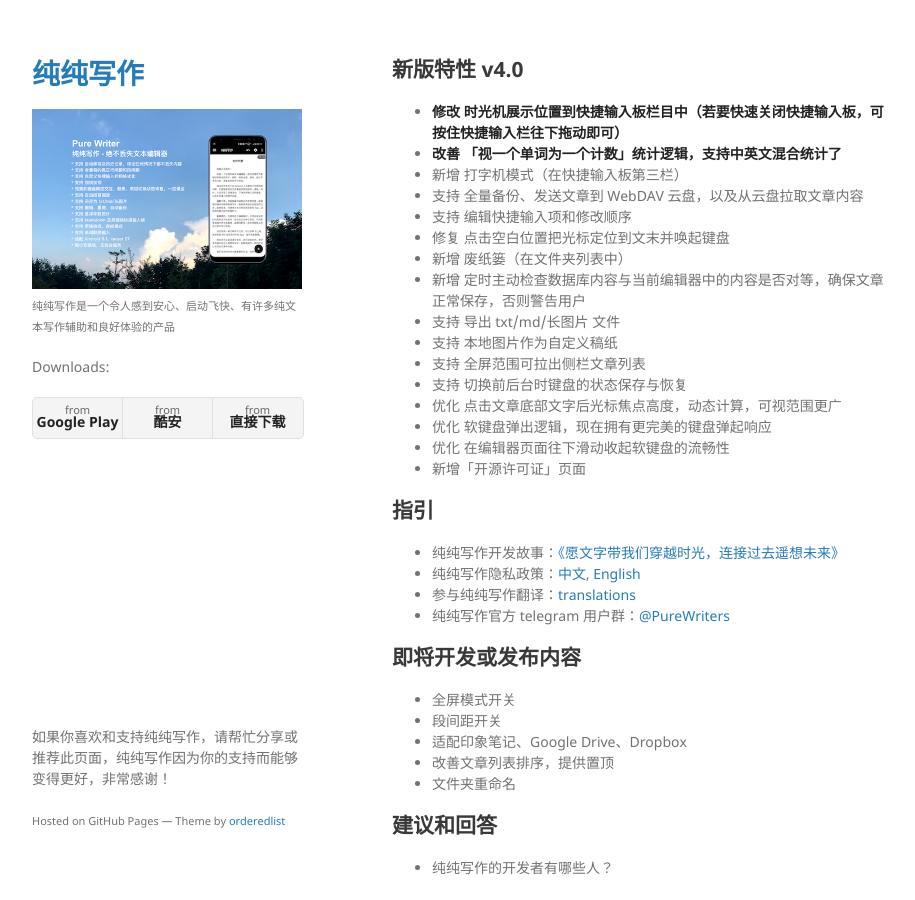
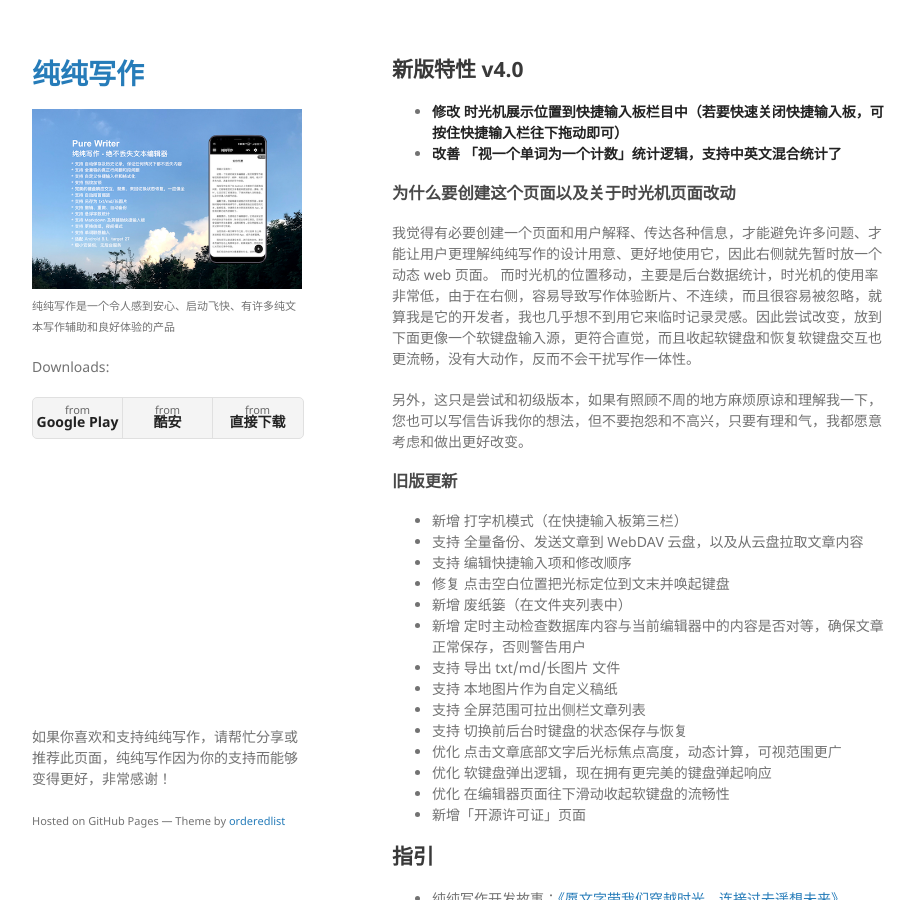
Before and after one commit to PureWriter/writer.drakeet.com, a Jekyll site: the page built from index.md, in a window 1280 px wide and 900 px high. Shown: the whole window, without its empty margins (178-1093 px from the left). Built offline with Jekyll 4.4.1, drawn with Linux system fonts in a browser that asks for light colours; our own code applies the rules of GitHub Pages for plain Markdown files.

Commit message:
Update index.md

```diff
--- a/index.md
+++ b/index.md
@@ -2,6 +2,15 @@
 
 - **修改 时光机展示位置到快捷输入板栏目中（若要快速关闭快捷输入板，可按住快捷输入栏往下拖动即可）**
 - **改善 「视一个单词为一个计数」统计逻辑，支持中英文混合统计了**
+
+### 为什么要创建这个页面以及关于时光机页面改动
+
+我觉得有必要创建一个页面和用户解释、传达各种信息，才能避免许多问题、才能让用户更理解纯纯写作的设计用意、更好地使用它，因此右侧就先暂时放一个动态 web 页面。
+而时光机的位置移动，主要是后台数据统计，时光机的使用率非常低，由于在右侧，容易导致写作体验断片、不连续，而且很容易被忽略，就算我是它的开发者，我也几乎想不到用它来临时记录灵感。因此尝试改变，放到下面更像一个软键盘输入源，更符合直觉，而且收起软键盘和恢复软键盘交互也更流畅，没有大动作，反而不会干扰写作一体性。
+
+另外，这只是尝试和初级版本，如果有照顾不周的地方麻烦原谅和理解我一下，您也可以写信告诉我你的想法，但不要抱怨和不高兴，只要有理和气，我都愿意考虑和做出更好改变。
+
+### 旧版更新
 - 新增 打字机模式（在快捷输入板第三栏）
 - 支持 全量备份、发送文章到 WebDAV 云盘，以及从云盘拉取文章内容
 - 支持 编辑快捷输入项和修改顺序
```
